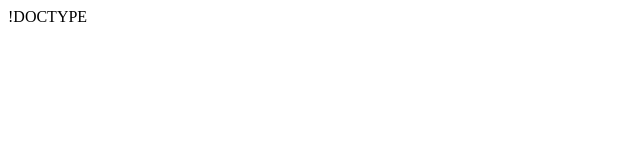
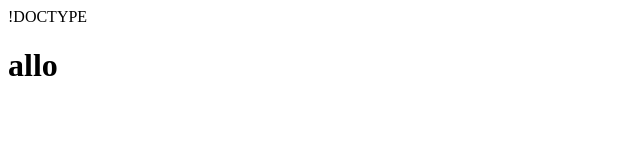
Before and after one commit to kumalalasdisciples/kumalalasdisciples.github.io, a plain HTML site: page index.html in a window 1280 px wide. Shown: the full height of the page, 0-640 px from the left. Drawn offline with Linux system fonts and the light colour scheme.

Commit message:
Update index.html

```diff
--- a/index.html
+++ b/index.html
@@ -2,7 +2,7 @@
 <html>
 
 <body>
-
+  <h1>allo</h1>
 </body>
 
 
```
